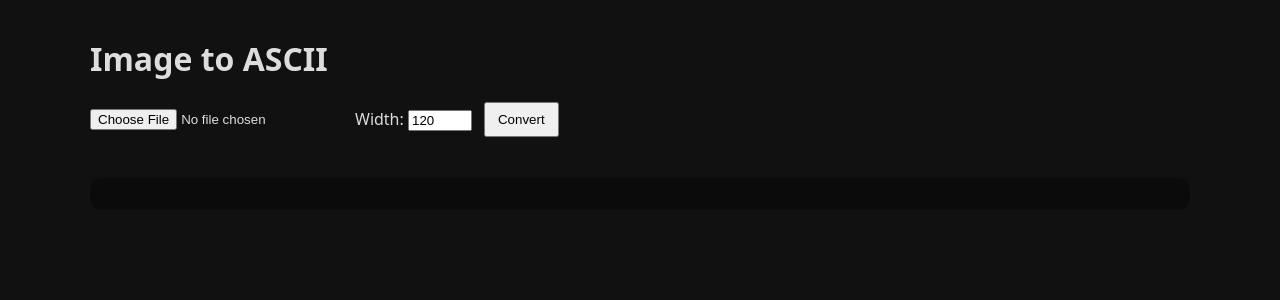
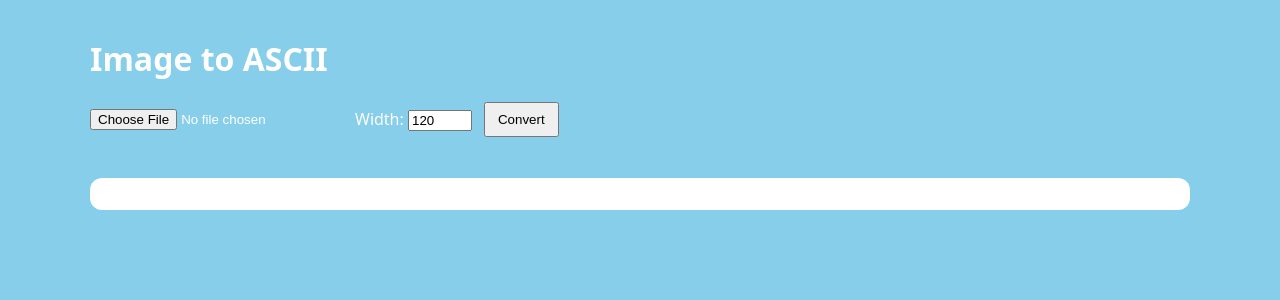
Before and after one commit to liuphui/ASCII-Images, a FastAPI app: page / in a window 1280 px wide. Shown: the top 300 px of the page. Run offline with FastAPI, Linux system fonts and the light colour scheme.

Commit message:
Fixed FastAPI not fetching the latest style.css and changed UI colour

```diff
--- a/static/style.css
+++ b/static/style.css
@@ -1,7 +1,9 @@
+/* Crazy Test */
+
 body {
   margin: 0;
-  background: #111;
-  color: #ddd;
+  background: skyblue;
+  color: white;
   font-family: system-ui, -apple-system, Segoe UI, Roboto, Arial, sans-serif;
 }
 
@@ -31,7 +33,7 @@ button {
 }
 
 pre.ascii {
-  background: #0b0b0b;
+  background: white;
   padding: 16px;
   border-radius: 12px;
 
--- a/templates/index.html
+++ b/templates/index.html
@@ -4,7 +4,7 @@
   <meta charset="utf-8" />
   <meta name="viewport" content="width=device-width, initial-scale=1" />
   <title>Image to ASCII</title>
-  <link rel="stylesheet" href="/static/style.css" />
+  <link rel="stylesheet" href="/static/style.css?v=1" />
 </head>
 <body>
     <div class="wrap">
```
